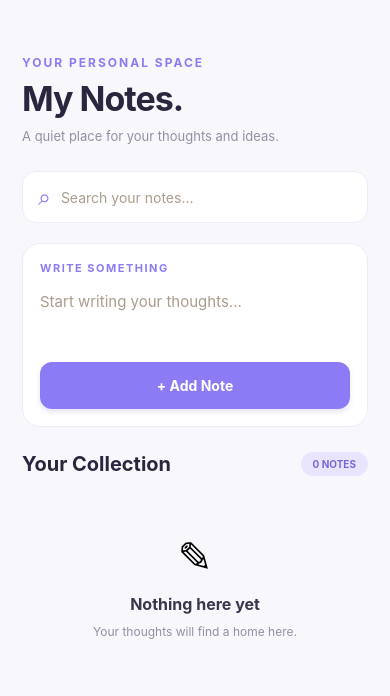
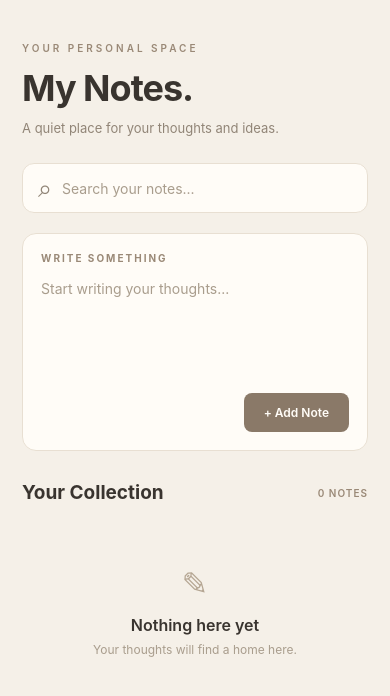
Before and after one commit to phecheprudenciado3-cell/MyNotes, a React Native app: screen / in a window 390 px wide. Shown: the top 696 px of the page. Built offline with nearby package versions, Linux system fonts and the light colour scheme.

Commit message:
previous commit in redisigning and soon to be change.

```diff
--- a/NoteItem.js
+++ b/NoteItem.js
@@ -1,56 +1,37 @@
 
 import React from "react";
-
-import {
-  View,
-  Text,
-  TouchableOpacity
-} from "react-native";
-
+import { View, Text, TouchableOpacity } from "react-native";
 import styles from "./styles";
 
 export default function NoteItem({ item, onEdit, onDelete }) {
   return (
     <View style={styles.noteItem}>
-
       <View style={styles.noteHeader}>
-        <View style={styles.noteTag}>
-          <Text style={styles.noteTagText}>
-            PERSONAL NOTE
-          </Text>
-        </View>
-
+        <Text style={styles.noteTag}>PERSONAL NOTE</Text>
         <Text style={styles.noteDate}>
           {item.date || "Saved note"}
         </Text>
       </View>
 
-      <Text style={styles.noteText}>
-        {item.text}
-      </Text>
+      <Text style={styles.noteText}>{item.text}</Text>
+
+      <View style={styles.noteDivider} />
 
       <View style={styles.buttonContainer}>
         <TouchableOpacity
           style={styles.editButton}
           onPress={() => onEdit(item)}
-          activeOpacity={0.7}
         >
-          <Text style={styles.editText}>
-            ✎  Edit
-          </Text>
+          <Text style={styles.editText}>Edit</Text>
         </TouchableOpacity>
 
         <TouchableOpacity
           style={styles.deleteButton}
           onPress={() => onDelete(item.id)}
-          activeOpacity={0.7}
         >
-          <Text style={styles.deleteText}>
-            ✕  Delete
-          </Text>
+          <Text style={styles.deleteText}>Delete</Text>
         </TouchableOpacity>
       </View>
-
     </View>
   );
 }
--- a/styles.js
+++ b/styles.js
@@ -1,265 +1,240 @@
-
 
 import { StyleSheet } from "react-native";
 
 const styles = StyleSheet.create({
-
-  // MAIN SCREEN
   container: {
     flex: 1,
-    backgroundColor: "#F8F7FC",
-    paddingHorizontal: 22,
-    paddingTop: 55
+    backgroundColor: "#F5F0E8",
+    paddingTop: 12,
   },
 
-  // HEADER
+  listContent: {
+    paddingHorizontal: 22,
+    paddingBottom: 35,
+  },
+
   header: {
-    marginBottom: 25
+    marginTop: 30,
+    marginBottom: 25,
   },
 
   greeting: {
-    fontSize: 12,
-    color: "#8B7CF6",
-    fontWeight: "bold",
-    letterSpacing: 2,
-    marginBottom: 8
+    fontSize: 10,
+    letterSpacing: 3,
+    color: "#9A8977",
+    fontWeight: "600",
+    marginBottom: 12,
   },
 
   title: {
-    fontSize: 34,
-    fontWeight: "bold",
-    color: "#29263D",
-    letterSpacing: -1
+    fontSize: 36,
+    fontWeight: "700",
+    color: "#39342F",
+    letterSpacing: -1,
   },
 
   subtitle: {
     fontSize: 13,
-    color: "#9290A3",
-    marginTop: 7,
-    lineHeight: 20
+    color: "#918577",
+    marginTop: 8,
+    lineHeight: 20,
   },
 
-  // SEARCH BAR
   searchContainer: {
+    height: 50,
+    backgroundColor: "#FFFCF7",
+    borderRadius: 12,
+    borderWidth: 1,
+    borderColor: "#E8DFD2",
     flexDirection: "row",
     alignItems: "center",
-    backgroundColor: "#FFFFFF",
-    borderRadius: 14,
     paddingHorizontal: 15,
-    height: 52,
     marginBottom: 20,
-    borderWidth: 1,
-    borderColor: "#EEEAF7"
   },
 
   searchIcon: {
-    fontSize: 23,
-    color: "#8B7CF6",
-    marginRight: 10
+    fontSize: 25,
+    color: "#918577",
+    marginRight: 10,
   },
 
   searchInput: {
     flex: 1,
     fontSize: 14,
-    color: "#29263D"
+    color: "#39342F",
   },
 
-  // INPUT CARD
   inputCard: {
-    backgroundColor: "#FFFFFF",
-    borderRadius: 18,
-    padding: 17,
-    marginBottom: 25,
+    backgroundColor: "#FFFCF7",
+    padding: 18,
+    borderRadius: 14,
     borderWidth: 1,
-    borderColor: "#EEEAF7"
+    borderColor: "#E8DFD2",
+    marginBottom: 30,
   },
 
   inputLabel: {
-    fontSize: 11,
-    fontWeight: "bold",
-    color: "#8B7CF6",
-    letterSpacing: 1.5,
-    marginBottom: 12
+    fontSize: 10,
+    fontWeight: "700",
+    letterSpacing: 2,
+    color: "#9A8977",
+    marginBottom: 14,
   },
 
   input: {
-    fontSize: 15,
-    color: "#29263D",
-    minHeight: 65,
-    textAlignVertical: "top",
-    paddingTop: 5
+    minHeight: 100,
+    fontSize: 14,
+    lineHeight: 22,
+    color: "#39342F",
+    padding: 0,
   },
 
-  // ADD BUTTON
+  inputActions: {
+    flexDirection: "row",
+    justifyContent: "flex-end",
+    alignItems: "center",
+    marginTop: 15,
+  },
+
   addButton: {
-    backgroundColor: "#8B7CF6",
-    padding: 15,
-    borderRadius: 12,
-    alignItems: "center",
-    marginTop: 10,
-    elevation: 2,
-    shadowColor: "#8B7CF6",
-    shadowOpacity: 0.2,
-    shadowRadius: 5,
-    shadowOffset: {
-      width: 0,
-      height: 3
-    }
+    backgroundColor: "#8A7968",
+    paddingVertical: 12,
+    paddingHorizontal: 20,
+    borderRadius: 8,
   },
 
   buttonText: {
-    color: "#FFFFFF",
-    fontWeight: "bold",
-    fontSize: 14
+    color: "#FFFCF7",
+    fontSize: 12,
+    fontWeight: "600",
+  },
+
+  cancelButton: {
+    paddingVertical: 12,
+    paddingHorizontal: 15,
+    marginRight: 8,
   },
 
   cancelText: {
-    color: "#8B7CF6",
-    textAlign: "center",
-    marginTop: 13,
+    color: "#8A7968",
+    fontSize: 12,
     fontWeight: "600",
-    fontSize: 13
   },
 
-  // NOTES SECTION
   sectionHeader: {
     flexDirection: "row",
+    justifyContent: "space-between",
     alignItems: "center",
-    justifyContent: "space-between",
-    marginBottom: 15
+    marginBottom: 15,
   },
 
   sectionTitle: {
-    fontSize: 20,
-    fontWeight: "bold",
-    color: "#29263D"
+    fontSize: 19,
+    fontWeight: "700",
+    color: "#39342F",
   },
 
   noteCount: {
-    backgroundColor: "#EAE5FF",
-    paddingHorizontal: 12,
-    paddingVertical: 6,
-    borderRadius: 20,
-    color: "#7868D6",
-    fontWeight: "bold",
-    fontSize: 10
+    fontSize: 10,
+    letterSpacing: 1,
+    color: "#9A8977",
+    fontWeight: "600",
   },
 
-  listContent: {
-    paddingBottom: 30,
-    flexGrow: 1
-  },
-
-  // NOTE CARD
   noteItem: {
-    backgroundColor: "#FFFFFF",
-    padding: 17,
-    borderRadius: 17,
+    backgroundColor: "#FFFCF7",
+    padding: 18,
+    borderRadius: 13,
+    borderWidth: 1,
+    borderColor: "#E8DFD2",
     marginBottom: 13,
-    borderWidth: 1,
-    borderColor: "#EEEAF7",
-    elevation: 2,
-    shadowColor: "#29263D",
-    shadowOpacity: 0.04,
-    shadowRadius: 5,
-    shadowOffset: {
-      width: 0,
-      height: 2
-    }
   },
 
   noteHeader: {
     flexDirection: "row",
     justifyContent: "space-between",
     alignItems: "center",
-    marginBottom: 13
+    marginBottom: 15,
   },
 
   noteTag: {
-    backgroundColor: "#EAE5FF",
-    paddingHorizontal: 10,
-    paddingVertical: 5,
-    borderRadius: 8
-  },
-
-  noteTagText: {
     fontSize: 9,
-    fontWeight: "bold",
-    color: "#7868D6",
-    letterSpacing: 1
+    letterSpacing: 1.5,
+    color: "#9A8977",
+    fontWeight: "700",
   },
 
   noteDate: {
-    fontSize: 11,
-    color: "#A5A0B5"
+    fontSize: 10,
+    color: "#A99D8D",
   },
 
   noteText: {
-    fontSize: 15,
+    fontSize: 14,
     lineHeight: 23,
-    color: "#39364D",
-    marginBottom: 17
+    color: "#39342F",
   },
 
-  // EDIT AND DELETE BUTTONS
+  noteDivider: {
+    height: 1,
+    backgroundColor: "#EEE7DD",
+    marginTop: 17,
+    marginBottom: 12,
+  },
+
   buttonContainer: {
     flexDirection: "row",
     justifyContent: "flex-end",
-    gap: 9
+    alignItems: "center",
   },
 
   editButton: {
-    backgroundColor: "#F1EDFF",
-    paddingHorizontal: 15,
-    paddingVertical: 9,
-    borderRadius: 9
+    paddingVertical: 7,
+    paddingHorizontal: 14,
+    marginRight: 5,
   },
 
   deleteButton: {
-    backgroundColor: "#FFF0F0",
-    paddingHorizontal: 15,
-    paddingVertical: 9,
-    borderRadius: 9
+    paddingVertical: 7,
+    paddingHorizontal: 14,
   },
 
   editText: {
-    color: "#7868D6",
-    fontWeight: "bold",
-    fontSize: 12
+    fontSize: 12,
+    fontWeight: "600",
+    color: "#8A7968",
   },
 
   deleteText: {
-    color: "#D96B75",
-    fontWeight: "bold",
-    fontSize: 12
+    fontSize: 12,
+    fontWeight: "600",
+    color: "#A36F61",
   },
 
-  // EMPTY STATE
   emptyContainer: {
     alignItems: "center",
-    paddingHorizontal: 25,
-    paddingVertical: 40
+    justifyContent: "center",
+    paddingVertical: 45,
   },
 
   emptyIcon: {
-    fontSize: 42,
-    marginBottom: 12
+    fontSize: 32,
+    color: "#B5A693",
+    marginBottom: 12,
   },
 
   emptyTitle: {
     fontSize: 16,
-    color: "#39364D",
-    fontWeight: "bold"
+    fontWeight: "600",
+    color: "#39342F",
+    marginBottom: 7,
   },
 
   emptySubtitle: {
     fontSize: 12,
-    color: "#9290A3",
+    color: "#A99D8D",
     textAlign: "center",
-    marginTop: 8,
-    lineHeight: 19
-  }
-
+  },
 });
 
 export default styles;
```
